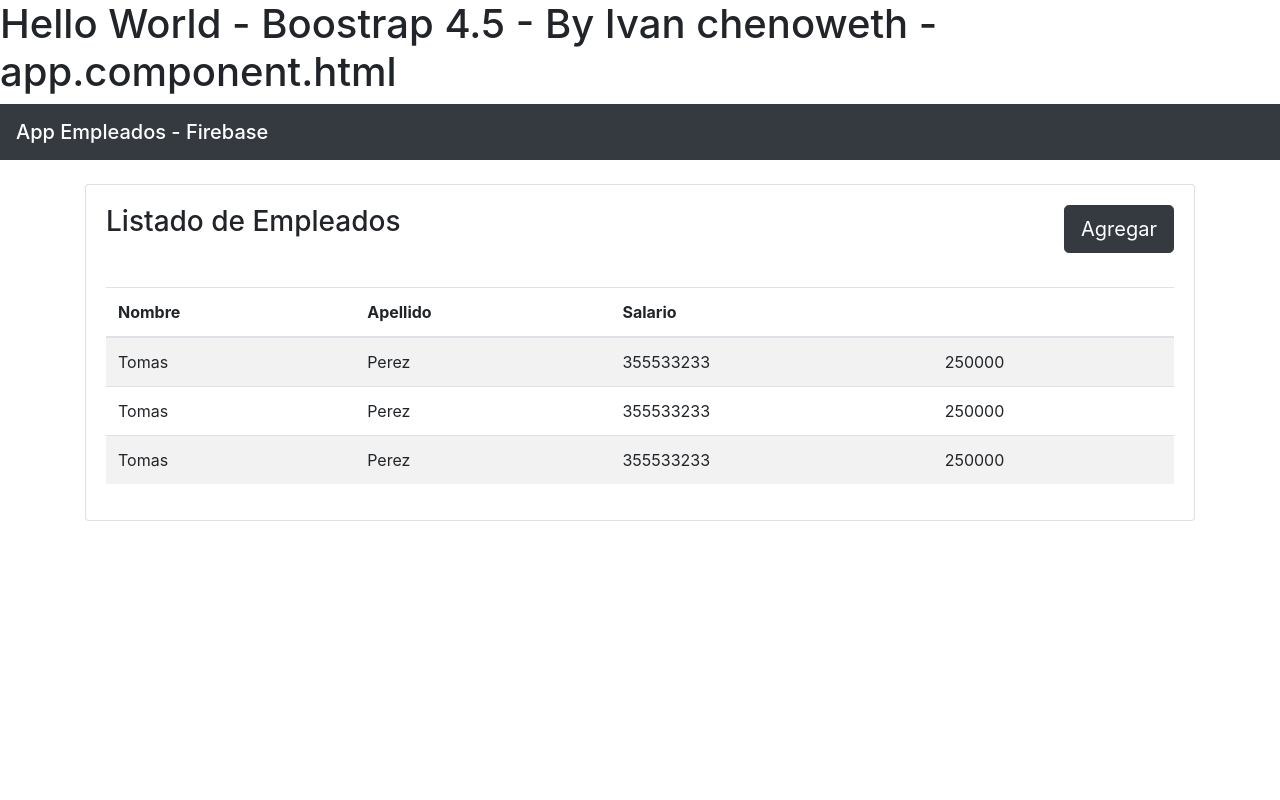
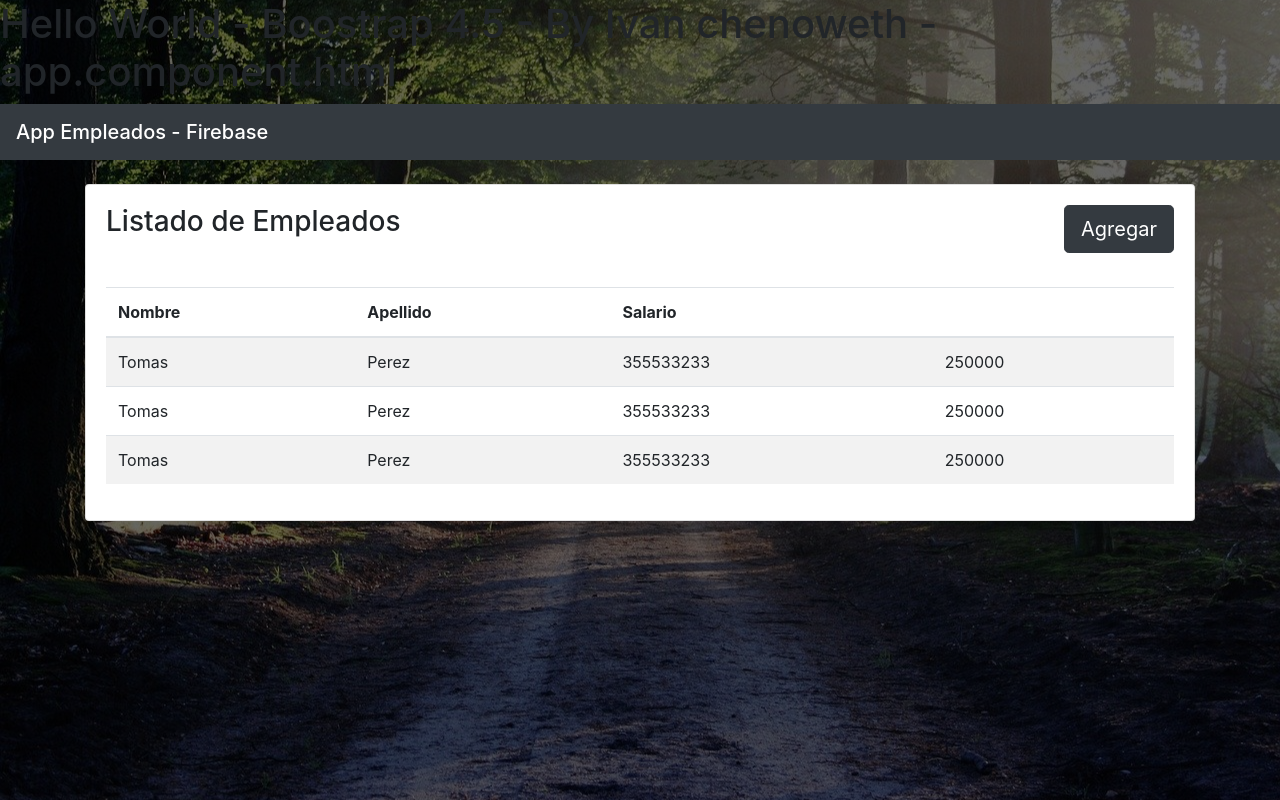
Before and after one commit to ivanchenoweth/angular-crud-firebase, an Angular app: page / in a window 1280 px wide. Built offline with nearby package versions, Linux system fonts and the light colour scheme.

Commit message:
add css gradient and background image

```diff
--- a/src/styles.css
+++ b/src/styles.css
@@ -1 +1,13 @@
 /* You can add global styles to this file, and also import other style files */
+/* https://uigradients.com/#SandtoBlue */
+/* https://pixabay.com/photos/avenue-trees-path-sunbeams-sunrays-815297/ */
+body {
+
+  background: linear-gradient(rgba(0, 0, 0, 0.6), rgba(0, 0, 0, 0.6)),
+    url("./assets/fondo-bosque.jpg");
+  /* background-image: url('./assets/fondo-bosque.jpg'); */
+  background-repeat: no-repeat;
+  background-position: center;
+  background-size: cover;
+  height: 100vh;
+}
```
Also changed, not shown: src/assets/fondo-bosque.jpg (added).
